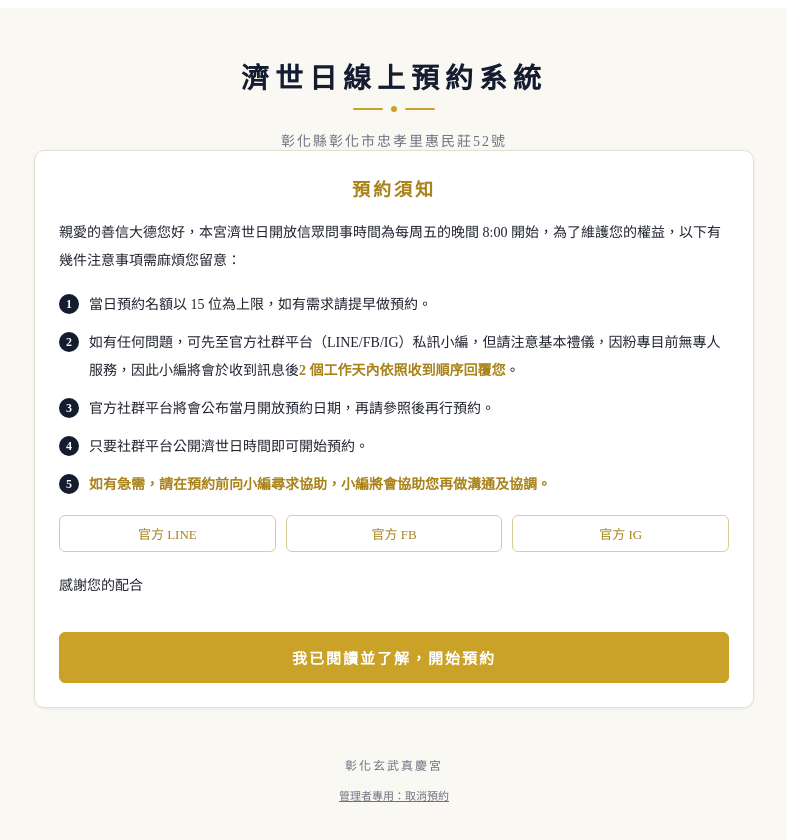
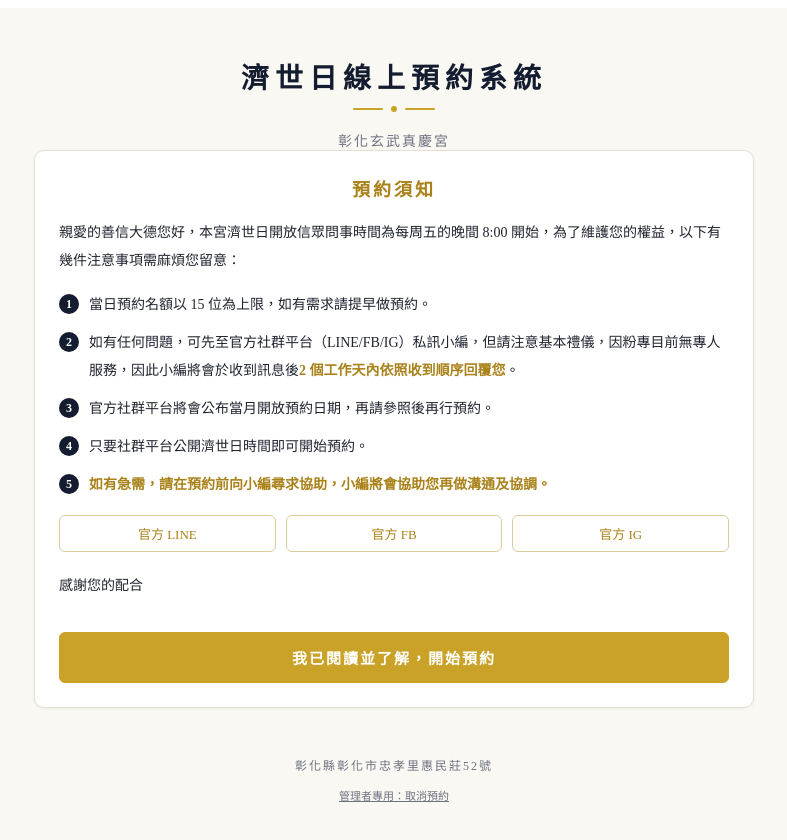
Before and after one commit to bolulu0805-pixel/temple-booking, a React (Vite) app: page / in a window 1280 px wide. Shown: the top 840 px of the page, without its empty margins (246-1033 px from the left). Built offline with nearby package versions, Linux system fonts and the light colour scheme.

Commit message:
Update App.jsx

```diff
--- a/src/App.jsx
+++ b/src/App.jsx
@@ -21,14 +21,14 @@ const WEEKDAY_LABELS = ["日", "一", "二", "三", "四", "五", "六"];
 const MAX_DAILY = 15;
 const BLOCKED_SLOTS = ["20:00", "20:15"];
 const QUEUE_OFFSET = BLOCKED_SLOTS.length;
-const ADMIN_CODE = "0000"; // 僅作為前台登入畫面的初步檢查，真正的權限驗證在 Google Apps Script 後端
+const ADMIN_CODE = "xuanwu"; // 僅作為前台登入畫面的初步檢查，真正的權限驗證在 Google Apps Script 後端
 
 // ⚠️ 部署 Google Apps Script 後，把取得的網址貼在這裡（見 README.md 的教學）
 const APPS_SCRIPT_URL = "https://script.google.com/macros/s/AKfycbxQXnx24XIca6K0PcMx2ud6iUo-Qq3k-BPTFiSsKngZzxEiAUYMlHtDmtwBNwKmDhZy/exec";
 
 // ⚠️ 請把下面兩個換成宮廟實際的官方連結
 const LINE_URL = "https://lin.ee/RcF8kly";
-const FACEBOOK_URL = "https://www.facebook.com/xaun.wu.jhencinggong/";
+const FACEBOOK_URL = "https://www.facebook.com/xaun.wu.jhencinggong";
 const INSTAGRAM_URL = "https://www.instagram.com/xuan_wu_jhencinggong";
 
 function pad(n) {
@@ -450,7 +450,7 @@ function ConfirmTimeModal({ time, onConfirm, onCancel }) {
 
 function Footer() {
   return (
-    <p style={{ fontSize: 12, color: MUTED, textAlign: "center", letterSpacing: 2, marginTop: 48 }}>彰化玄武真慶宮</p>
+    <p style={{ fontSize: 12, color: MUTED, textAlign: "center", letterSpacing: 2, marginTop: 48 }}>彰化縣彰化市忠孝里惠民莊52號</p>
   );
 }
 
@@ -706,7 +706,7 @@ function Hero() {
         <span style={{ width: 6, height: 6, background: GOLD_FILL, borderRadius: "50%" }} />
         <span style={{ width: 30, height: 2, background: GOLD_FILL, borderRadius: 2 }} />
       </div>
-      <p style={{ fontSize: 14, color: MUTED, letterSpacing: 2, margin: "8px 0 0" }}>彰化縣彰化市忠孝里惠民莊52號</p>
+      <p style={{ fontSize: 14, color: MUTED, letterSpacing: 2, margin: "8px 0 0" }}>彰化玄武真慶宮</p>
     </div>
   );
 }
```
